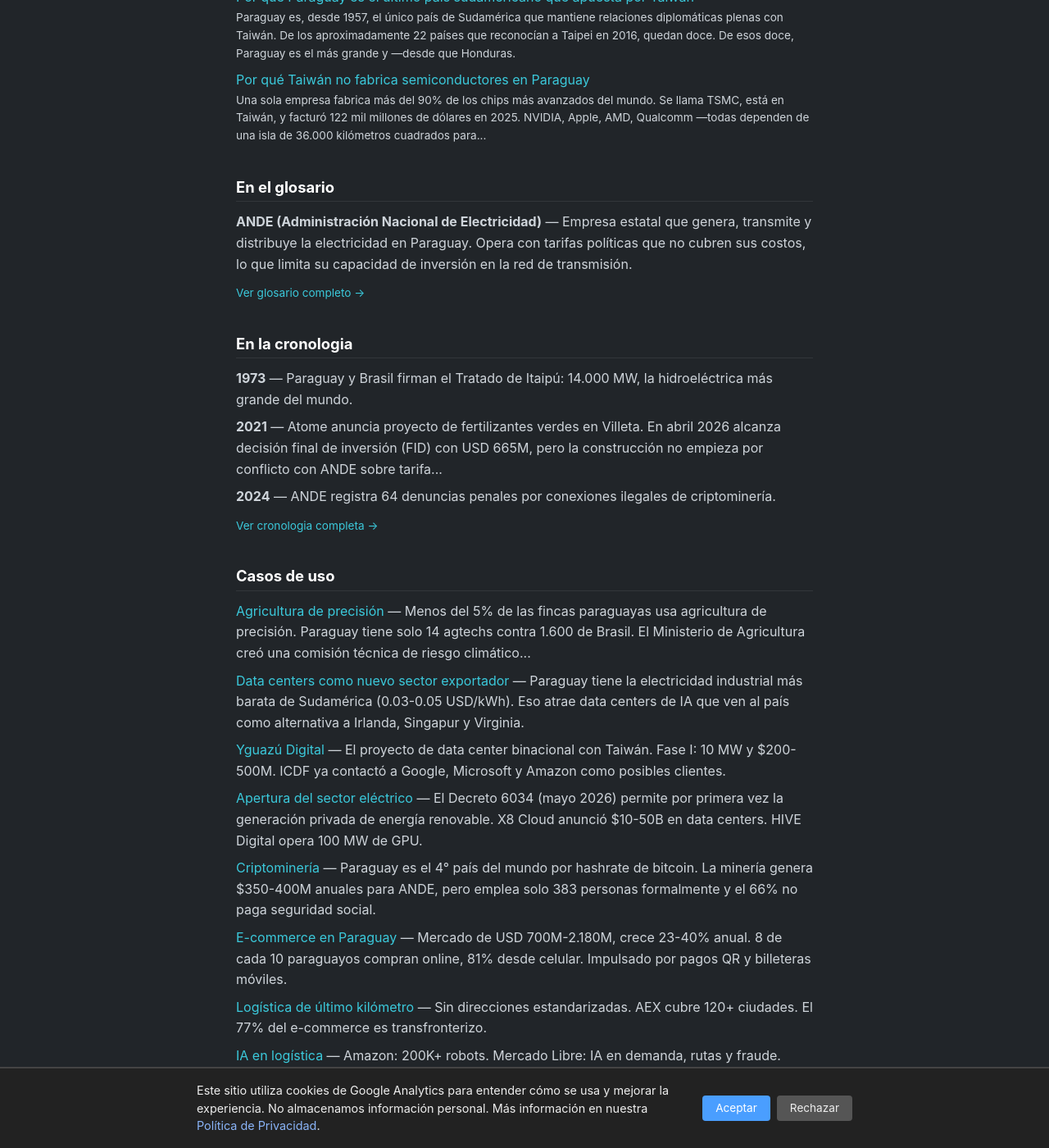
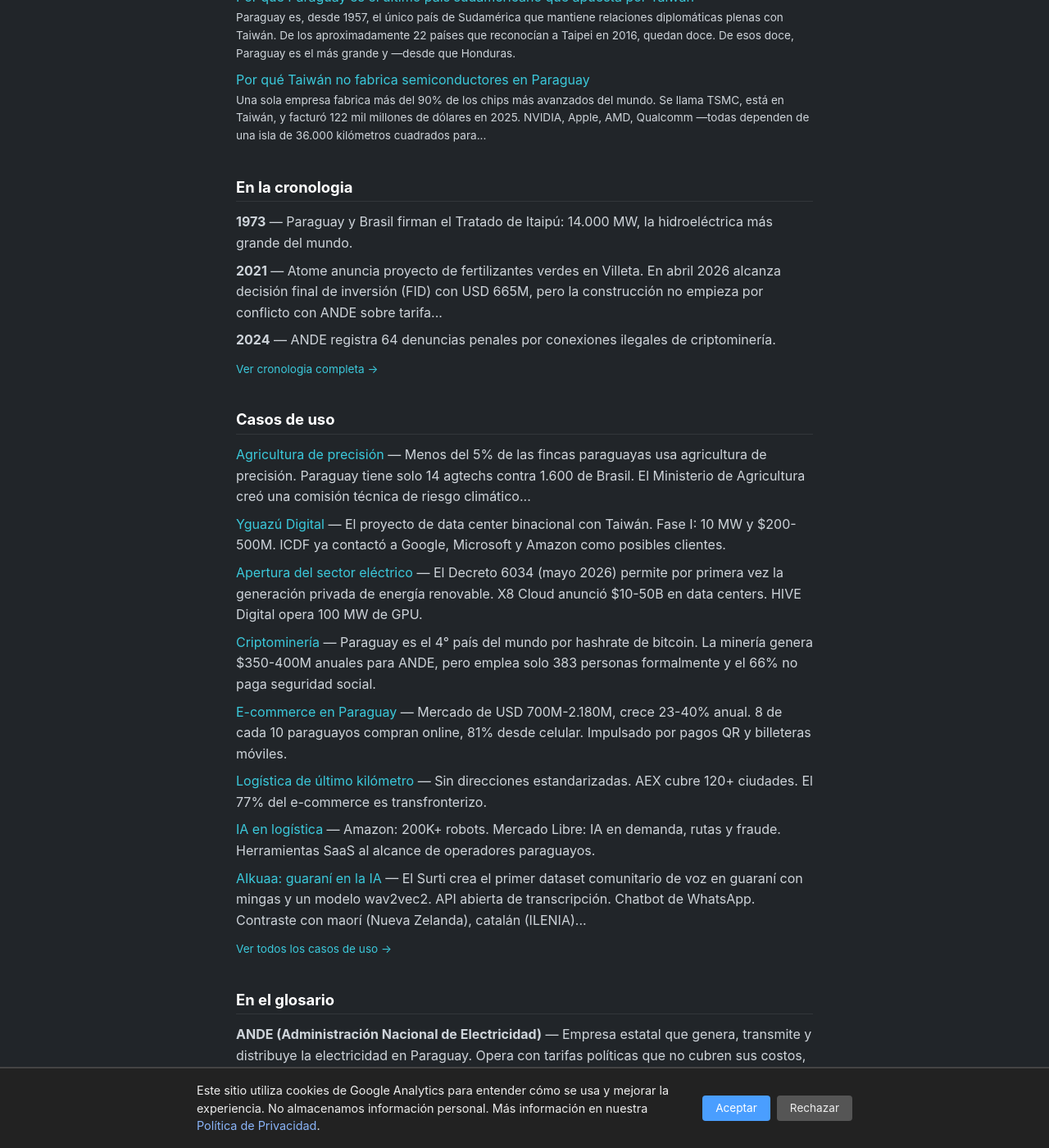
Before and after one commit to miravosqueinteresante/muchotexto.net, a Jekyll site: the page built from entidades/ande.markdown, in a window 1280 px wide and 1400 px high, scrolled down 806 px. Shown: the whole window at 82% size. Built offline with Jekyll 4.4.1, drawn with Linux system fonts in a browser that asks for light colours.

Commit message:
Entidades: plantilla estandar + eliminar vacias + full-name fallback + deep scan 1500. 18/18 OK.

```diff
--- a/_layouts/entidad.html
+++ b/_layouts/entidad.html
@@ -8,8 +8,8 @@
 <article class="page entity-page">
   <div class="entity-header">
     <h1 class="page-title">{{ page.entity_name | default: page.title }}</h1>
+    <p class="entity-subtitle">{{ page.entity_name_full | default: page.title }}</p>
     {% if page.entity_description %}
-    <p class="entity-subtitle">{{ page.entity_name_full | default: page.title }}</p>
     <p class="entity-desc">{{ page.entity_description }}</p>
     {% endif %}
     <div class="entity-meta">
@@ -55,20 +55,6 @@
       <li>{{ law }}</li>
       {% endfor %}
     </ul>
-  </section>
-  {% endif %}
-
-  {% if page.obs_glosario %}
-  <section class="entity-section">
-    <h2>En el glosario</h2>
-    <ul class="entity-glossary-list">
-      {% for term in page.obs_glosario %}
-      <li>
-        <strong>{{ term.label }}</strong> &mdash; {{ term.context }}
-      </li>
-      {% endfor %}
-    </ul>
-    <p class="entity-section-more"><a href="/glosario/">Ver glosario completo &rarr;</a></p>
   </section>
   {% endif %}
 
@@ -130,6 +116,20 @@
   </section>
   {% endif %}
 
+  {% if page.obs_glosario %}
+  <section class="entity-section">
+    <h2>En el glosario</h2>
+    <ul class="entity-glossary-list">
+      {% for term in page.obs_glosario %}
+      <li>
+        <strong>{{ term.label }}</strong> &mdash; {{ term.context }}
+      </li>
+      {% endfor %}
+    </ul>
+    <p class="entity-section-more"><a href="/glosario/">Ver glosario completo &rarr;</a></p>
+  </section>
+  {% endif %}
+
   <nav class="entity-back">
     <a href="/entidades/">&larr; Volver al indice de entidades</a>
   </nav>
--- a/entidades/ande.markdown
+++ b/entidades/ande.markdown
@@ -41,9 +41,6 @@
   - label: "Agricultura de precisión"
     url: /articulos/2026/07/13/agro-40-paraguay-ia/
     context: "Menos del 5% de las fincas paraguayas usa agricultura de precisión. Paraguay tiene solo 14 agtechs contra 1.600 de Brasil. El Ministerio de Agricultura creó una comisión técnica de riesgo climático..."
-  - label: "Data centers como nuevo sector exportador"
-    url: /articulos/2026/07/10/que-es-un-data-center-paraguay-ia/
-    context: "Paraguay tiene la electricidad industrial más barata de Sudamérica (0.03-0.05 USD/kWh). Eso atrae data centers de IA que ven al país como alternativa a Irlanda, Singapur y Virginia."
   - label: "Yguazú Digital"
     url: /articulos/2026/06/23/yguazu-digital-paraguay-hub-ia-mas-grande-del-mundo/
     context: "El proyecto de data center binacional con Taiwán. Fase I: 10 MW y $200-500M. ICDF ya contactó a Google, Microsoft y Amazon como posibles clientes."
@@ -62,6 +59,9 @@
   - label: "IA en logística"
     url: /articulos/2026/07/24/ecommerce-logistica-paraguay/
     context: "Amazon: 200K+ robots. Mercado Libre: IA en demanda, rutas y fraude. Herramientas SaaS al alcance de operadores paraguayos."
+  - label: "AIkuaa: guaraní en la IA"
+    url: /articulos/2026/07/29/guarani-ia/
+    context: "El Surti crea el primer dataset comunitario de voz en guaraní con mingas y un modelo wav2vec2. API abierta de transcripción. Chatbot de WhatsApp. Contraste con maorí (Nueva Zelanda), catalán (ILENIA)..."
 ---
 
 4 articulos en el observatorio mencionan a ANDE.
--- a/entidades/hive-digital.markdown
+++ b/entidades/hive-digital.markdown
@@ -16,7 +16,7 @@
     context: "Paraguay está en una posición extraña frente a este debate. Por un lado, HIVE Digital Technologies construye un campus de 100 megavatios de cómputo GPU en Yguazú (con energización prevista para septiembre de 2026), el proyecto binacional Yguazú..."
   - title: "Lo que un data center compra y Paraguay no puede vender"
     url: /articulos/2026/07/25/cadena-valor-data-center/
-    context: "Paraguay está atrayendo data centers con la promesa de energía barata. Yguazú Digital proyecta 1.000 MW en su fase final. HIVE Digital Technologies ya opera 300 MW en Yguazú tras completar su Fase 2 en octubre de 2025, con una..."
+    context: "Paraguay está atrayendo data centers con la promesa de energía barata. Yguazú Digital proyecta 1.000 MW en su fase final. HIVE Digital Technologies opera 300 MW de infraestructura de minería Bitcoin en Paraguay (200 MW en Yguazú,..."
 obs_directorio:
   - label: "HIVE Digital Technologies"
     url: https://www.hivedigitaltechnologies.com/
--- a/entidades/mitic.markdown
+++ b/entidades/mitic.markdown
@@ -10,6 +10,9 @@
 entity_description: >
   Creado en 2018, el MITIC es el ministerio responsable de la política digital de Paraguay. Administra la identidad electrónica (1.5M+ usuarios), los 480+ trámites digitales del portal Paraguay.gov.py, y la infraestructura de datos del Estado. Es la contraparte del BID en la Agenda Digital y lidera la consulta pública para la Estrategia Nacional de IA.
 entity_category: gobierno
+related_articles:
+  - title: "Paraguay tiene 1.5M de identidades digitales y 480 trámites online"
+    url: /articulos/2026/07/16/gobierno-digital-paraguay/
 entity_laws:
   - "Ley 6822/2022 — servicios de confianza electrónica"
   - "Ley 7593/2025 — protección de datos personales"
@@ -28,3 +31,5 @@
     url: /articulos/2026/07/17/ciberseguridad-paraguay/
     context: "Aprobada por Decreto 3900 en mayo 2025. Primera estrategia nacional de ciberseguridad, con apoyo de la OEA. CERT-PY opera desde 2012 bajo el MITIC."
 ---
+
+1 articulos en el observatorio mencionan a MITIC.
```
Also changed, not shown: _data/entities.yml (+0 -21 lines), entidades/conacyt.markdown (deleted, +0 -13 lines), entidades/formato-universidad-ia.markdown (deleted, +0 -13 lines), scripts/build_entities.py (+22 -15 lines).
